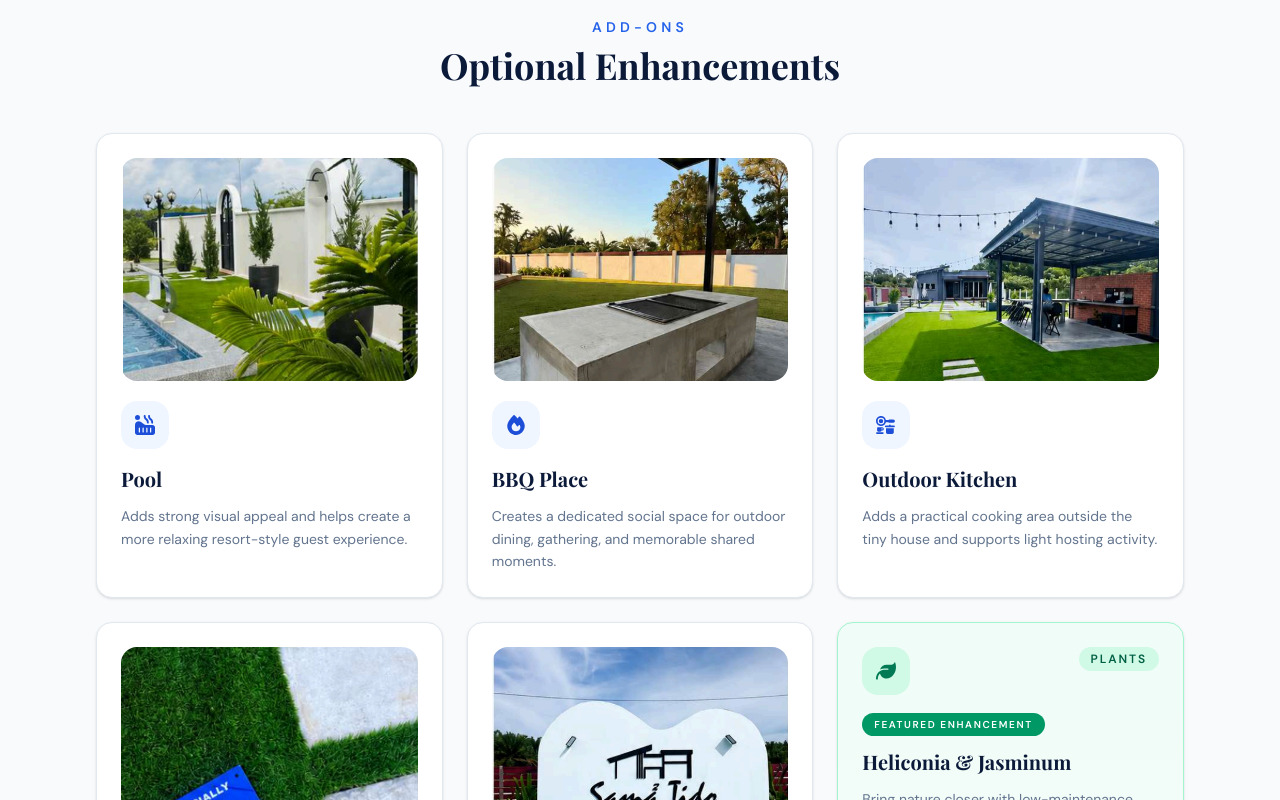
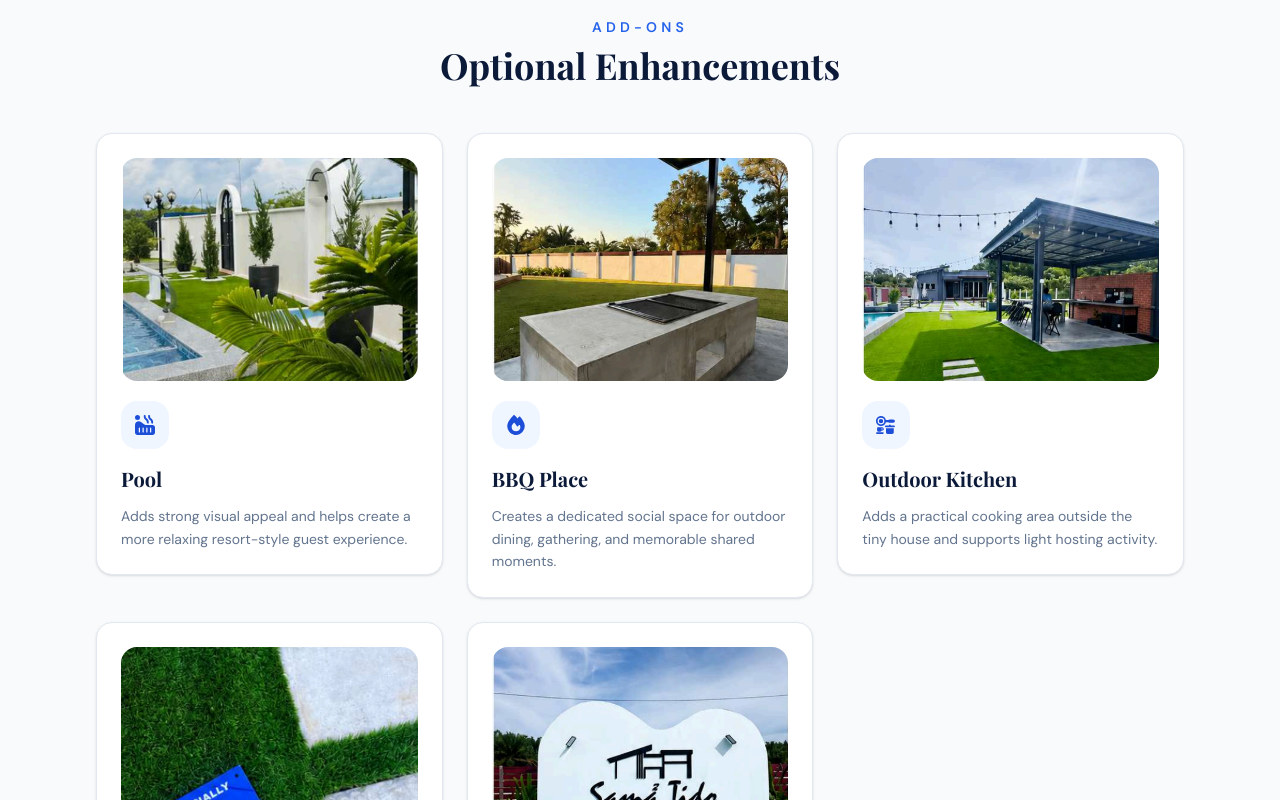
Before and after one commit to n335h-max/horastaycation, a React (Vite) app: page / in a window 1280 px wide. Shown: the part 6460-7260 px from the top of the page. Built offline with nearby package versions, Linux system fonts and the light colour scheme; no server answers; the database is empty.

Commit message:
Make plants enhancement card span wider on desktop

```diff
--- a/src/components/landing/ConceptsSection.jsx
+++ b/src/components/landing/ConceptsSection.jsx
@@ -234,7 +234,12 @@ export function ConceptsSection({ onShowPage, onScrollToSection }) {
           </div>
           <div className="grid gap-6 md:grid-cols-2 xl:grid-cols-3">
             {ADD_ON_OPTIONS.map((item) => (
-              <AddOnCard key={item.title} item={item} />
+              <div
+                key={item.title}
+                className={item.id === 'plants' ? 'md:col-span-2 xl:col-span-2' : ''}
+              >
+                <AddOnCard item={item} />
+              </div>
             ))}
           </div>
         </div>
```
